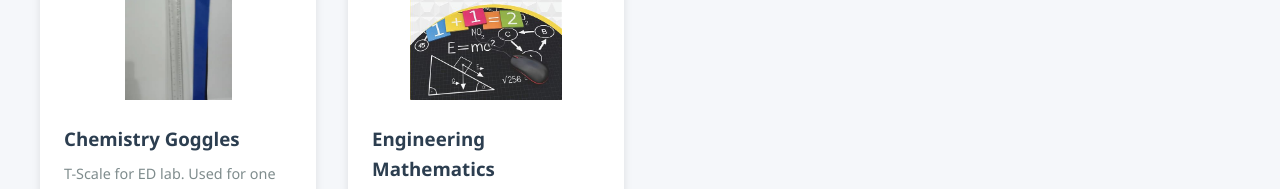
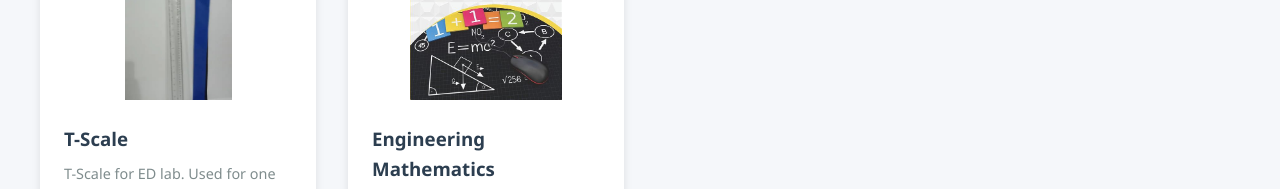
Before and after one commit to priyanshu645/CollegeStore, a plain HTML site: page buy.html in a window 1280 px wide. Shown: the part 1780-1969 px from the top of the page. Drawn offline with Linux system fonts and the light colour scheme.

Commit message:
Update buy.html

```diff
--- a/buy.html
+++ b/buy.html
@@ -548,7 +548,7 @@
                     <span class="product-category">Lab Equipment</span>
                 </div>
                 <div class="product-content">
-                    <h3>Chemistry Goggles</h3>
+                    <h3>T-Scale</h3>
                     <p>T-Scale for ED lab. Used for one semester.</p>
                     <div class="product-footer">
                         <span class="product-price">₹35.00</span>
```
